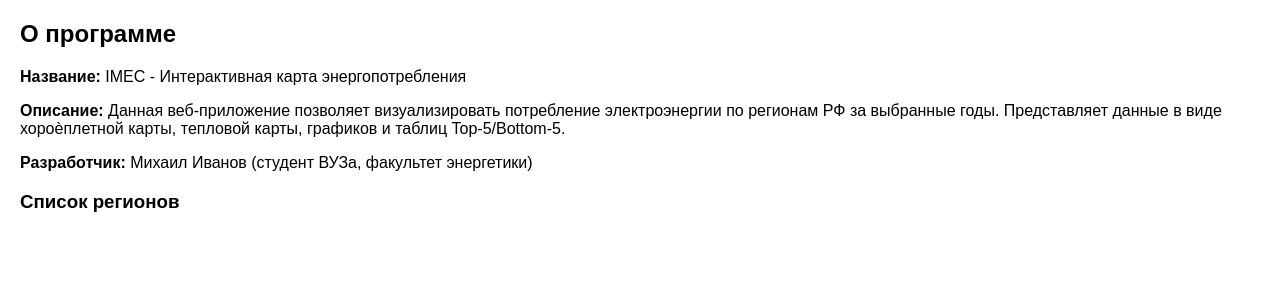
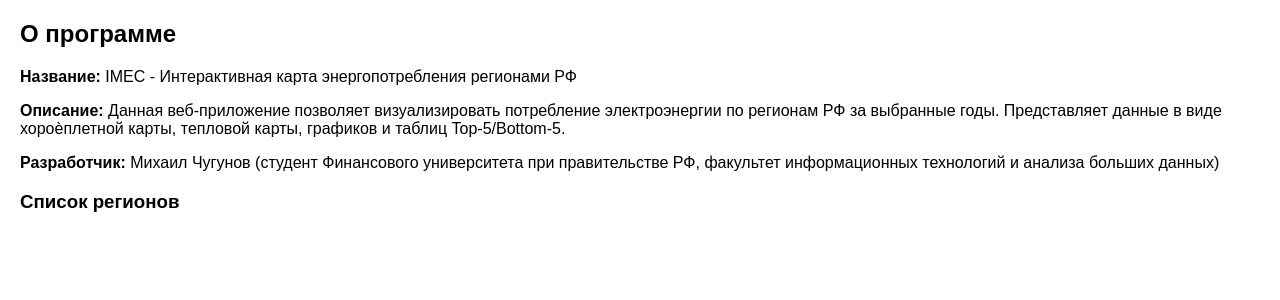
Before and after one commit to KRATZ-5/imec-ver-3-1, a FastAPI app: template app/templates/about.html in a window 1280 px wide. Shown: the part 38-338 px from the top of the page. Run offline with FastAPI, Linux system fonts and the light colour scheme; the template is opened without the code that fills it, so the values that code supplies are empty; parts of the project's set-up code (start-up, migrations or seed data) failed here and were passed over.

Commit message:
Adit about.html

```diff
--- a/app/templates/about.html
+++ b/app/templates/about.html
@@ -1,10 +1,13 @@
 {% extends "layout.html" %}
+  <head>
+    <link rel="stylesheet" href="/static/styles.css">
+  </head>
 {% block title %}О проекте{% endblock %}
 {% block content %}
   <h2>О программе</h2>
-  <p><strong>Название:</strong> IMEC - Интерактивная карта энергопотребления</p>
+  <p><strong>Название:</strong> IMEC - Интерактивная карта энергопотребления регионами РФ</p>
   <p><strong>Описание:</strong> Данная веб-приложение позволяет визуализировать потребление электроэнергии по регионам РФ за выбранные годы. Представляет данные в виде хороèплетной карты, тепловой карты, графиков и таблиц Top-5/Bottom-5.</p>
-  <p><strong>Разработчик:</strong> Михаил Иванов (студент ВУЗа, факультет энергетики)</p>
+  <p><strong>Разработчик:</strong> Михаил Чугунов (студент Финансового университета при правительстве РФ, факультет информационных технологий и анализа больших данных)</p>
 
   <h3>Список регионов</h3>
   <ul>
```
